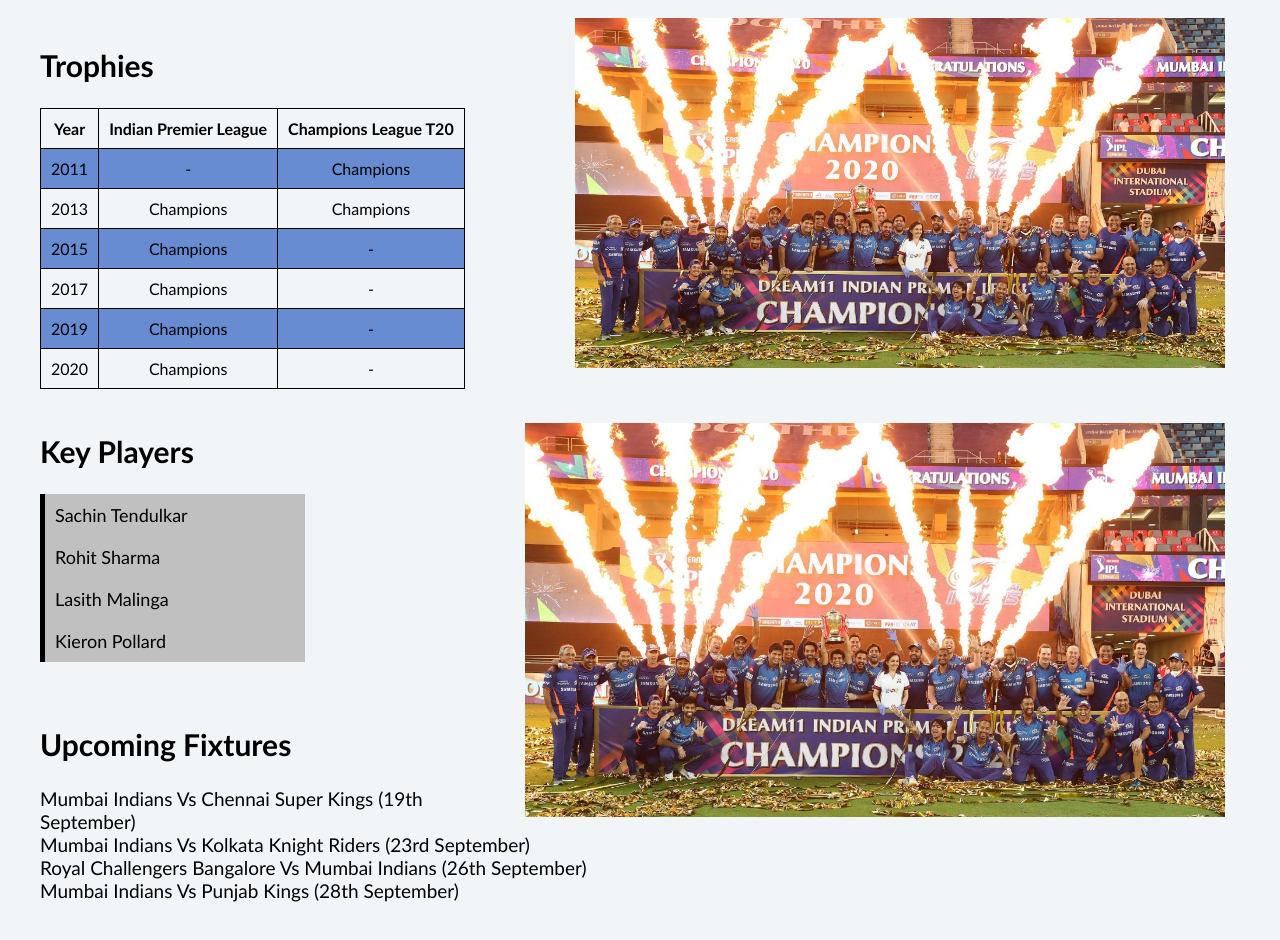
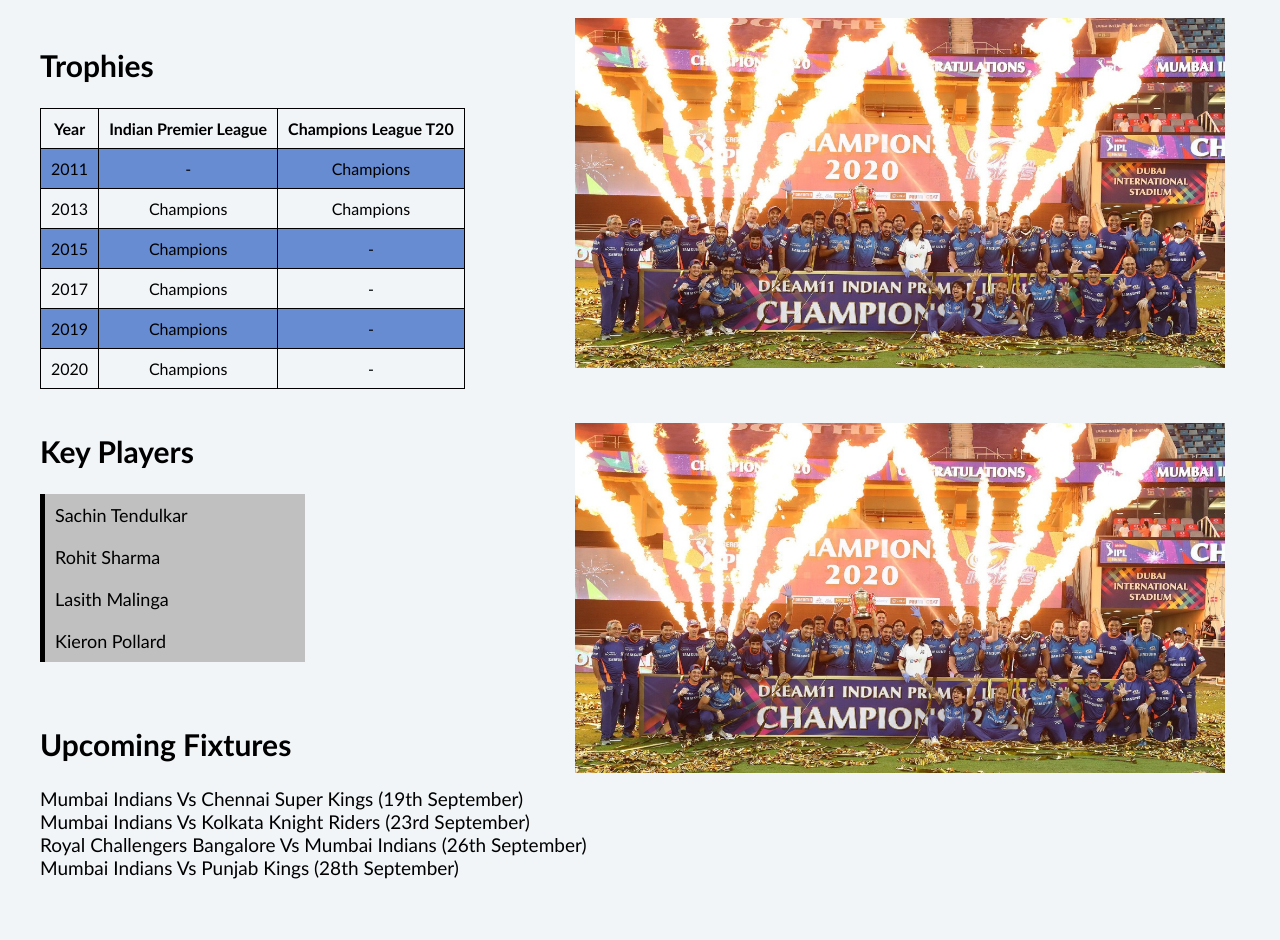
Before and after one commit to RajatSatashiya/iwp-hyperlink-ex2, a plain HTML site: page index.html in a window 1280 px wide. Shown: the part 1020-1960 px from the top of the page. After the commit the page ends 1939 px from the top, so only its background shows below. Drawn offline with Linux system fonts and the light colour scheme.

Commit message:
Update index.html

```diff
--- a/index.html
+++ b/index.html
@@ -117,8 +117,8 @@
     </table>
 
     <br>
-    <a href="images/MICSK.jpg" target="blank">
-        <img src="images/champion.JPG" width="700">
+    <a href="images/champion.jpg" target="blank">
+        <img src="images/champion.jpg" width="650" height="350">
     </a>
 
     <h2 id="players">Key Players</h2>
```
